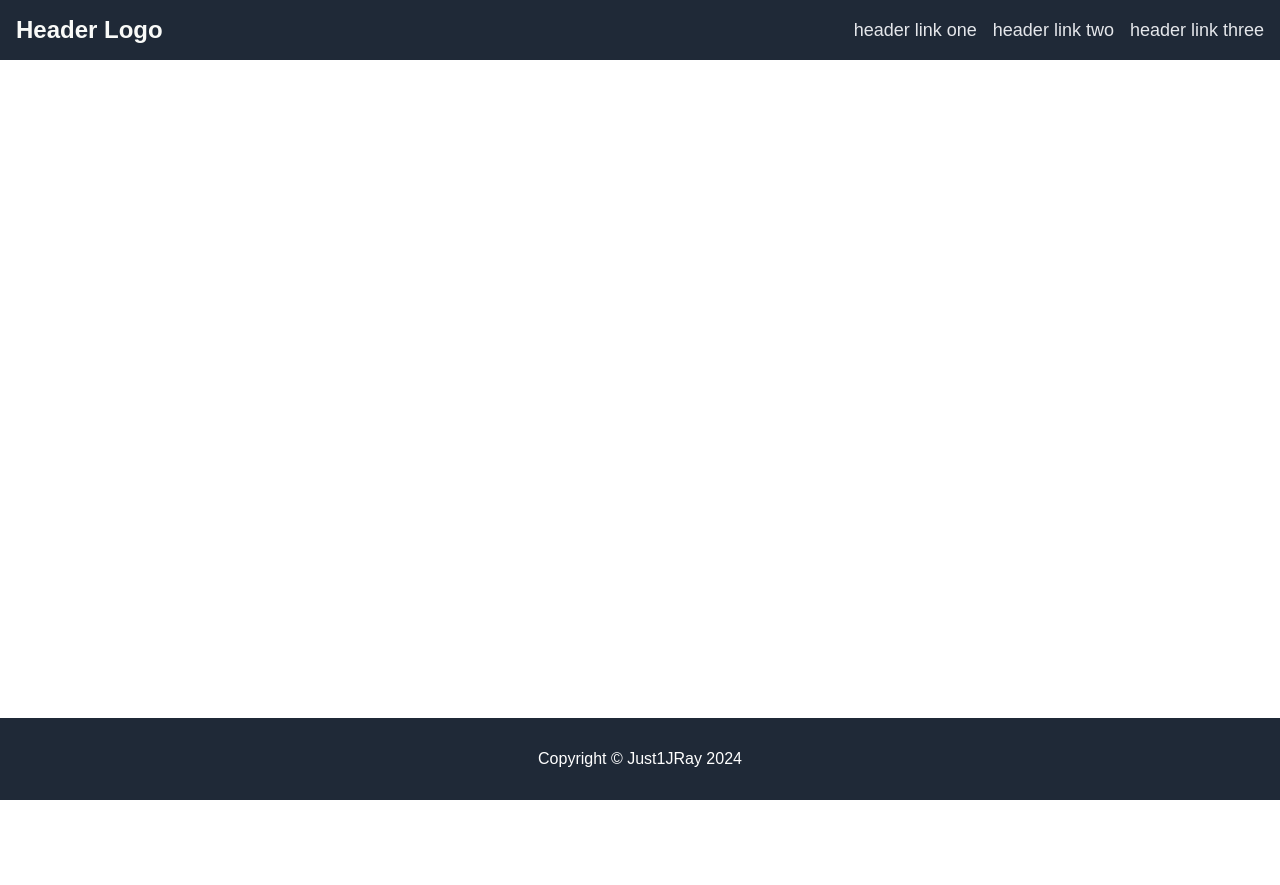
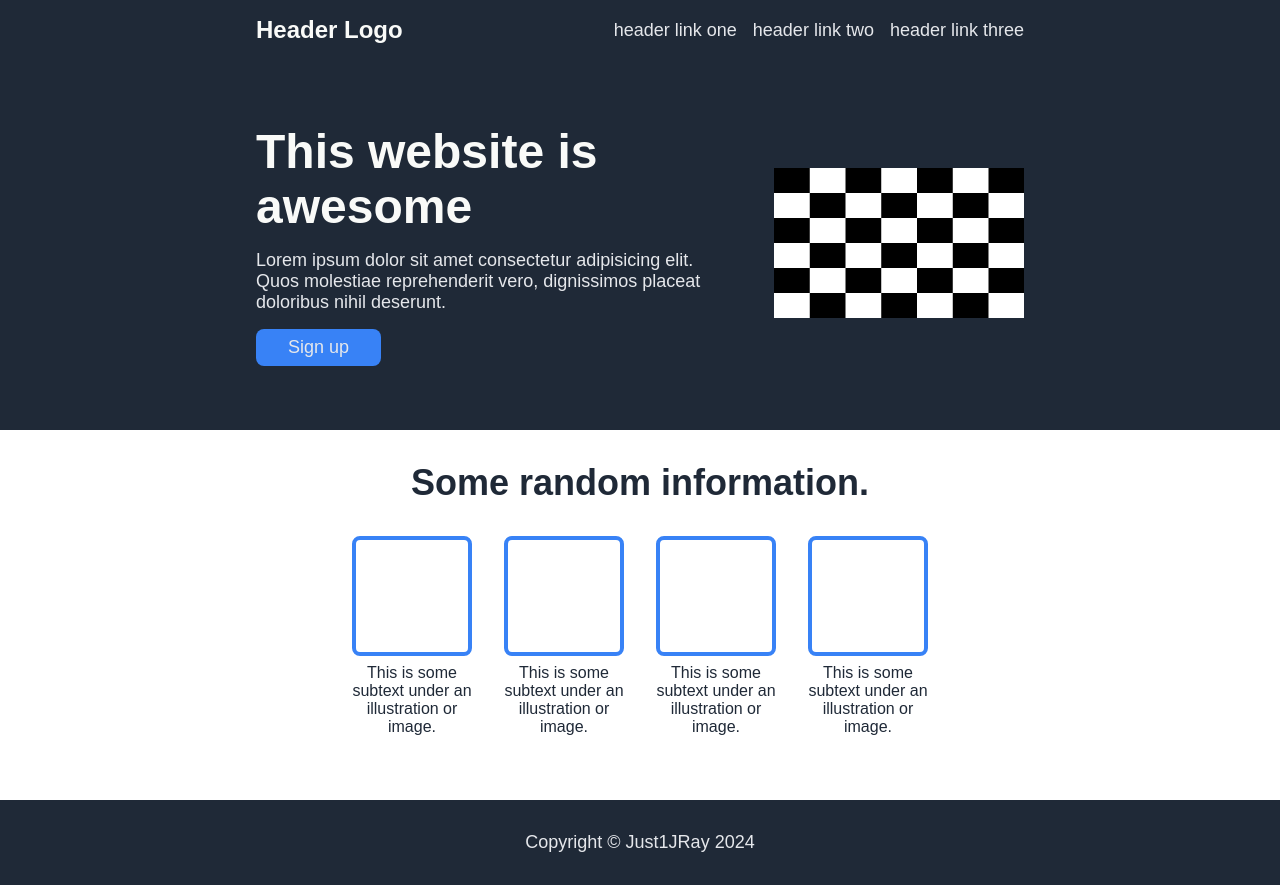
Before and after one commit to just1jray/odin-landing-page, a plain HTML site: page index.html in a window 1280 px wide. Before the commit the page ends 800 px from the top, so only its background shows below. Drawn offline with Linux system fonts and the light colour scheme.

Commit message:
Add hero and info sections with styles

```diff
--- a/index.html
+++ b/index.html
@@ -17,7 +17,42 @@
             </ul>
         </nav>
     </header>
+    <section class="hero-section">
+        <div class="hero">
+            <div class="hero-left">
+                <h1 class="hero-text">This website is awesome</h1>
+                <p class="hero-secondary-text">Lorem ipsum dolor sit amet consectetur adipisicing elit. Quos molestiae reprehenderit vero, dignissimos placeat doloribus nihil deserunt.</p>
+                <button class="hero-btn">Sign up</button>
+            </div>
+            <div class="hero-right">
+                <img src="images/checkerboard.jpg" alt="checkerboard" class="hero-img" height="150px" width="250px">
+            </div>
+        </div>
+    </section>
+    <section class="info-section">
+        <div class="info">
+            <h2 class="info-text">Some random information.</h2>
+            <div class="info-boxes-container">
+                <div class="info-box-container">
+                    <div class="info-box"></div>
+                    <p class="info-box-text">This is some subtext under an illustration or image.</p>
+                </div>
+                <div class="info-box-container">
+                    <div class="info-box"></div>
+                    <p class="info-box-text">This is some subtext under an illustration or image.</p>
+                </div>
+                <div class="info-box-container">
+                    <div class="info-box"></div>
+                    <p class="info-box-text">This is some subtext under an illustration or image.</p>
+                </div>
+                <div class="info-box-container">
+                    <div class="info-box"></div>
+                    <p class="info-box-text">This is some subtext under an illustration or image.</p>
+                </div>
+            </div>
 
+        </div>
+    </section>
     <footer>
         <p>Copyright © Just1JRay <span class="copyright-year">2024</span></p>
     </footer>
--- a/styles.css
+++ b/styles.css
@@ -19,9 +19,16 @@ body {
 }
 
 header,
-footer {
+footer,
+.hero-section {
     background-color: #1f2937;
-    color: white;
+}
+
+.nav-list,
+.hero,
+.info {
+    max-width: 768px;
+    margin: 0 auto;
 }
 
 .nav-list {
@@ -30,7 +37,7 @@ footer {
     justify-content: space-between;
     align-items: center;
     gap: 16px;
-    padding: 16px;
+    padding: 16px 0;
 }
 
 .nav-logo {
@@ -42,9 +49,85 @@ footer {
 
 .nav-link a {
     text-decoration: none;
+}
+
+footer,
+button,
+.nav-link a,
+.hero-secondary-text {
     color: #e5e7eb;
     font-size: 18px;
+}
 
+.hero-section {
+    margin-bottom: auto;
+}
+
+.hero {
+    display: flex;
+    gap: 32px;
+    padding: 64px 0;
+    justify-content: space-between;
+    align-items: center;
+}
+
+.hero-left {
+    max-width: 60%;
+}
+
+.hero-text {
+    font-size: 48px;
+    font-weight: 900;
+    color: #f9faf8;
+    margin-bottom: 16px;
+}
+
+.hero-btn {
+    background-color: #3882f6;
+    border: none;
+    border-radius: 8px;
+    padding: 8px 32px;
+    margin-top: 16px;
+}
+
+.info {
+    display: flex;
+    flex-direction: column;
+    justify-content: center;
+    gap: 32px;
+    padding: 32px 0 64px;
+}
+
+.info-text {
+    align-self: center;
+    font-size: 36px;
+    font-weight: 900;
+    color: #1f2937;
+}
+
+.info-boxes-container {
+    display: flex;
+    justify-content: center;
+    gap: 32px;
+}
+
+.info-box-container {
+    display: flex;
+    flex-direction: column;
+    text-align: center;
+    gap: 8px;
+    max-width: 120px;
+}
+
+.info-box {
+    width: 120px;
+    height: 120px;
+    border: 4px solid #3882f6;
+    border-radius: 8px;
+}
+
+.info-box-text {
+    color: #1f2937;
 }
 
 footer {
```
Also changed, not shown: images/checkerboard.jpg (added).
